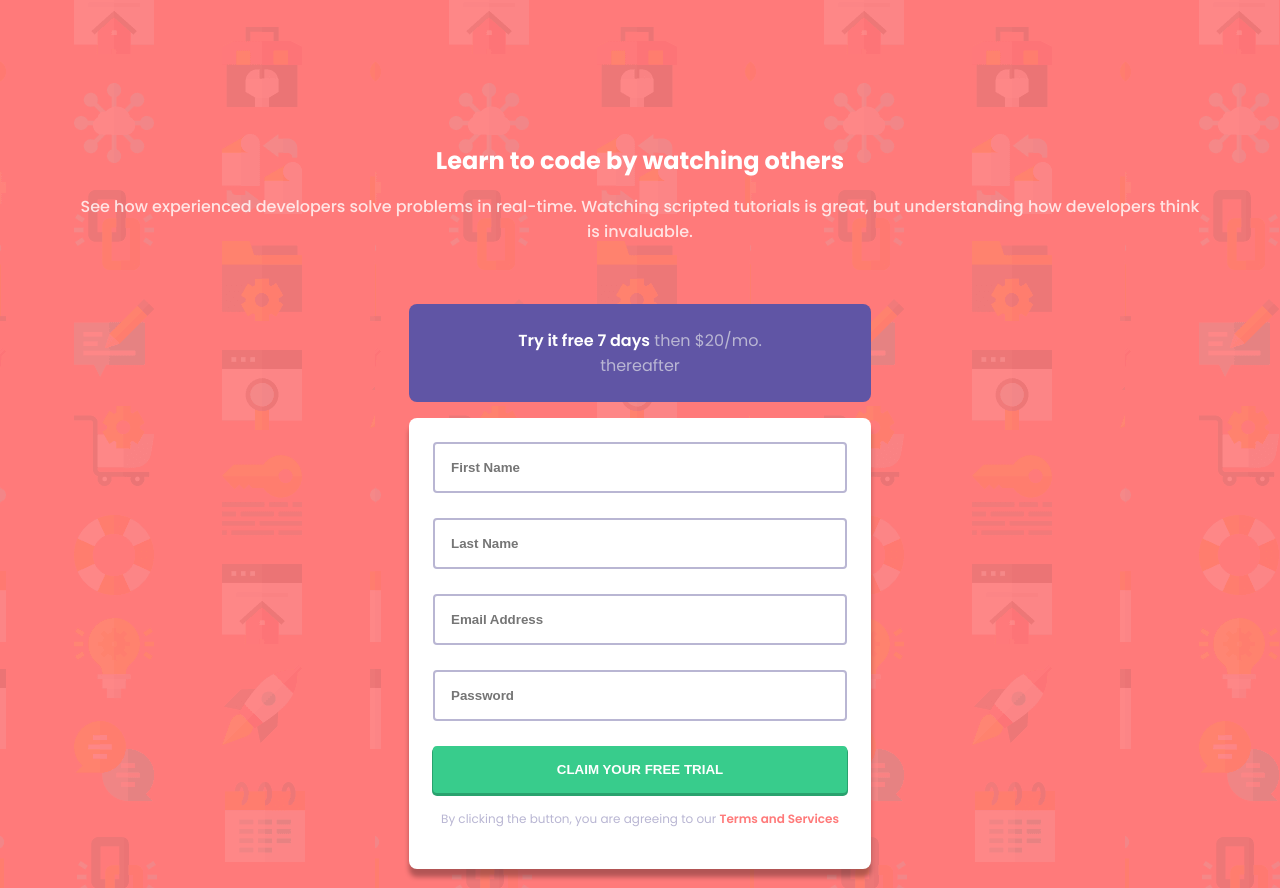
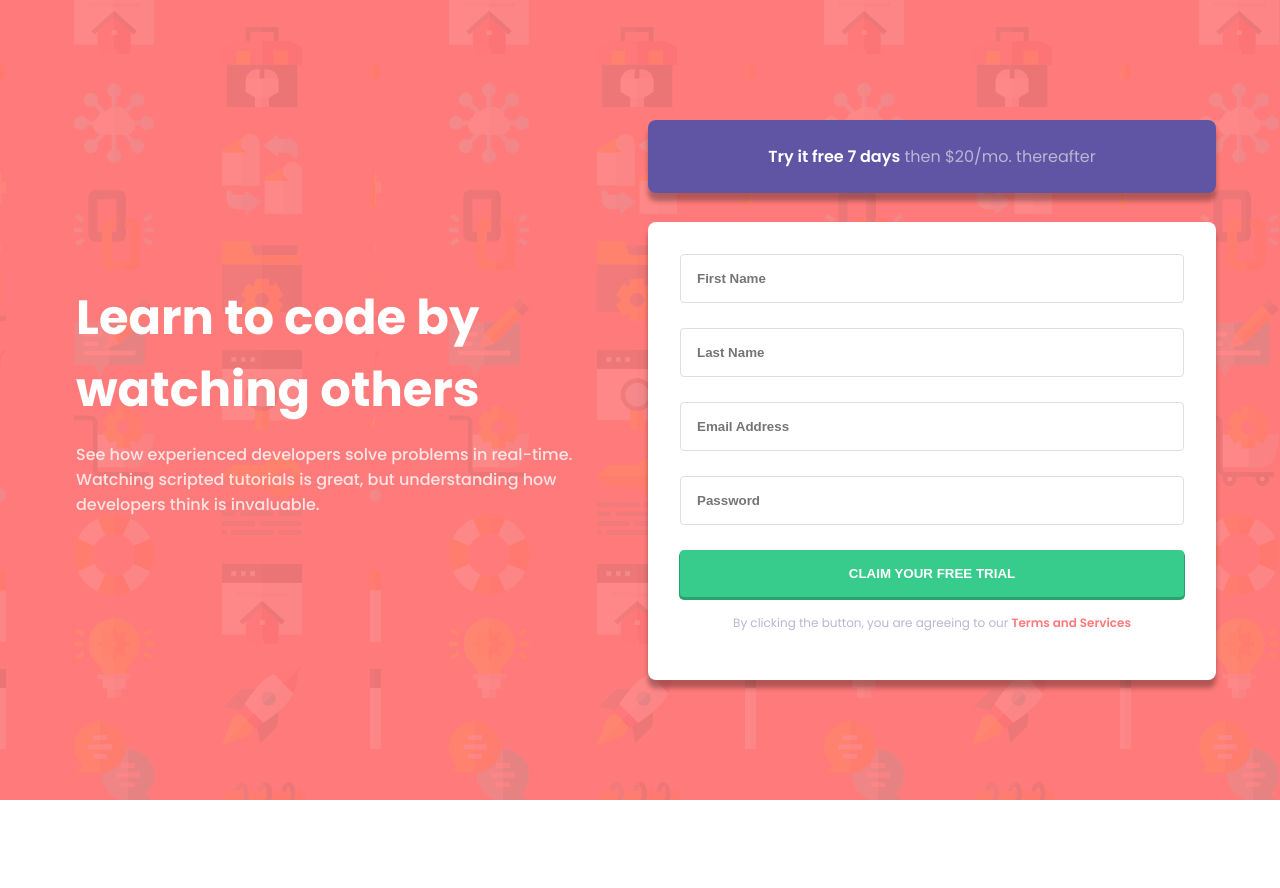
Before and after one commit to jrag-dev/intro-component-signup-vanilla-js, a plain HTML site: page index.html in a window 1280 px wide. Shown: the top 888 px of the page. After the commit the page ends 800 px from the top, so only its background shows below. Drawn offline with Linux system fonts and the light colour scheme.

Commit message:
responsive design ready

```diff
--- a/css/style.css
+++ b/css/style.css
@@ -30,6 +30,7 @@ body {
 .main {
 	position: relative;
 	width: 100%;
+	min-height: 100vh;
 	height: 1000px;
 
 	display: grid;
@@ -96,6 +97,7 @@ body {
 
 .signup__message {
 	background-color: var(--blue-color);
+	box-shadow: 0px 8px 5px rgba(0, 0, 0, .3);
 	color: var(--grayish-blue-color);
 	border-radius: 8px;
 	width: 100%;
@@ -132,7 +134,7 @@ body {
 
 .form__input {
 	border: none;
-	border: 2px solid var(--grayish-blue-color);
+	border: 1px solid #DEDEDE;
 	border-radius: 4px;
 	outline: none;
 	padding: 16px;
@@ -157,6 +159,12 @@ body {
 	text-transform: uppercase;
 	padding: 16px;
 	width: 100%;
+	cursor: pointer;
+}
+
+.form__btn:hover {
+	background-color: var(--green-color);
+	opacity: .7;
 }
 
 .form__terms {
@@ -180,7 +188,7 @@ body {
 	color: var(--red-color);
 	font-size: 12px;
 	font-style: italic;
-	font-weight: 600;
+	font-weight: 500;
 	padding: 8px 0 12px 0;
 }
 
@@ -221,3 +229,33 @@ body {
 .form__group.form__group-correct .form__input {
 	border: 2px solid var(--grayish-blue-color);
 }
+
+@media screen and (min-width: 900px) {
+
+	.main {
+		height: 800px;
+	}
+	.signup {
+		grid-template-columns: 1fr 1fr;
+		gap: 1rem;
+	}
+
+	.signup__texts {
+			text-align: start;
+			gap: 1rem;
+		}
+
+	.signup__title {
+			font-size: 3rem;
+		}
+
+	.signup__form {
+			width: 100%;
+			gap: 1.8rem;
+		}
+
+	.form {
+		padding: 2rem;
+	}
+
+}
--- a/index.html
+++ b/index.html
@@ -4,7 +4,7 @@
   <meta charset="UTF-8">
   <meta name="viewport" content="width=device-width, initial-scale=1.0"> <!-- displays site properly based on user's device -->
   <link rel="icon" type="image/png" sizes="32x32" href="./images/favicon-32x32.png">
-	<meta name="description" content="Solución a un challenge nivel Junior de frontendmentor.io usando HTML, CSS3 y JavaScript"/>
+	<meta name="description" content="Solución a un challenge nivel Newbie de frontendmentor.io usando HTML, CSS3 y JavaScript"/>
 	<meta name="keywords" content="FrontendMentor.io, Challenges ,HTML & CSS, JavaScript"/>
 	<meta name="author" content="José Alvarado" />
 	<meta name="copyright" content="Propietario del copyright" />
```
